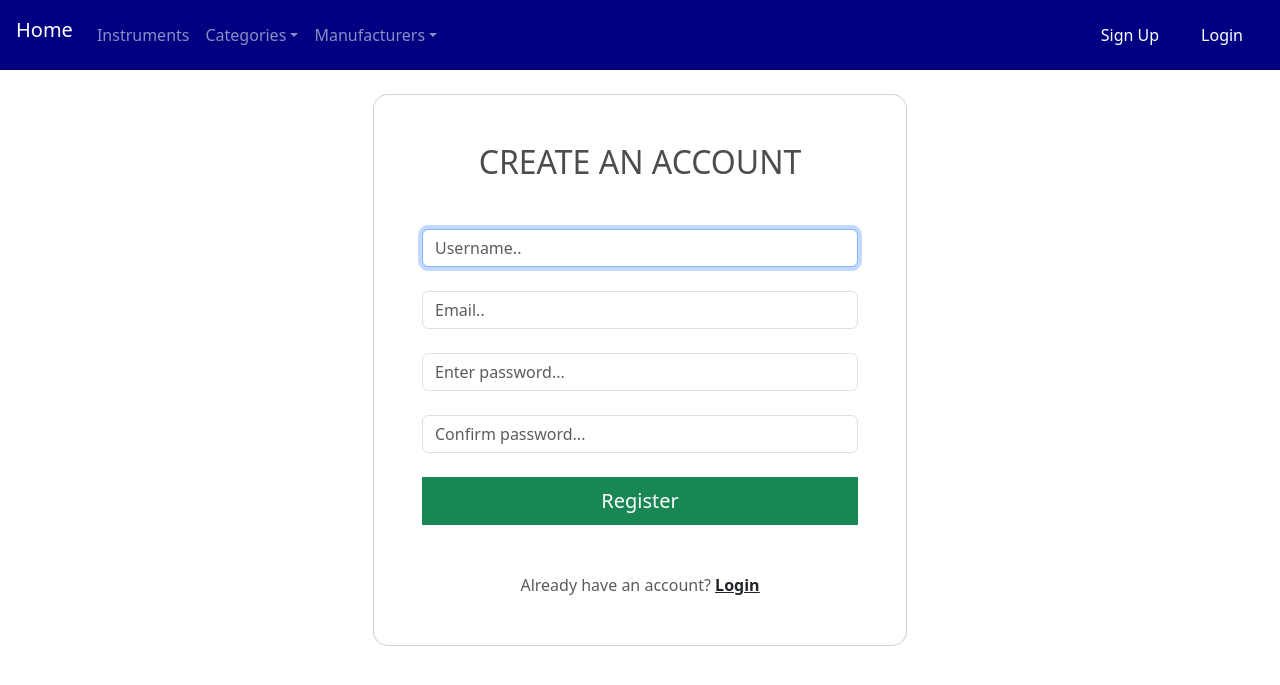
After one commit to Hesbadami/my-saina, a Django app: page /register/ in a window 1280 px wide. The commit adds this page. Shown: the top 685 px of the page. Run offline with Django 4.2, Linux system fonts and the light colour scheme.

Commit message:
Register and Login

```diff
--- a/ecommerce/urls.py
+++ b/ecommerce/urls.py
@@ -22,6 +22,9 @@ from django.conf.urls.static import static
 
 urlpatterns = [
     path('admin/', admin.site.urls),
+    path('register/', views.registerPage, name='register'),
+    path('login/', views.loginPage, name='login'),
+    path('logout/', views.logoutUser, name='logout'),
     path('categories/', views.categories, name='categories'),
     path('manufacturers/', views.manufacturers, name='manufacturers'),
     path('', views.instruments, name='instruments'),
--- /dev/null
+++ b/store/forms.py
@@ -0,0 +1,10 @@
+from django.contrib.auth.forms import UserCreationForm
+from django import forms
+from django.contrib.auth.models import User
+from .models import Customer
+
+
+class CreateUserForm(UserCreationForm):
+    class Meta:
+        model = User
+        fields = ['username', 'email', 'password1', 'password2']
--- a/store/templates/base.html
+++ b/store/templates/base.html
@@ -14,6 +14,10 @@
             crossorigin="anonymous"></script>
 
     <link rel="stylesheet" type="text/css" href="{% static 'css/main.css' %}">
+
+    <script type="text/javascript">var user='{{request.user}}'</script>
+
+    <script type="text/javascript" src="{% static 'js/main.js' %}"></script>
 </head>
 <body>
 <nav class="navbar navbar-expand-lg navbar-dark bg-dark">
@@ -30,19 +34,47 @@
                 <a class="nav-link" href="{% url 'instruments' %}">Instruments</a>
             </li>
             <li class="nav-item">
-                <a class="nav-link" href="#">Categories</a>
+                <div class="dropdown show">
+                    <a class="nav-link dropdown-toggle" id="dropdownMenuLink" data-toggle="dropdown"
+                       aria-haspopup="true" aria-expanded="false">Categories</a>
+
+                    <div class="dropdown-menu" aria-labelledby="dropdownMenuLink">
+                        {% for category in categories %}
+                        <a class="dropdown-item" href="{% url 'instruments' %}" style="color: black">{{category.category_name}}</a>
+                        {% endfor %}
+                    </div>
+                </div>
             </li>
             <li class="nav-item">
-                <a class="nav-link" href="#">Manufacturers</a>
+                <div class="dropdown show">
+                    <a class="nav-link dropdown-toggle" id="dropdownMenuLink2" data-toggle="dropdown"
+                       aria-haspopup="true" aria-expanded="false">Manufacturers</a>
+
+                    <div class="dropdown-menu" aria-labelledby="dropdownMenuLink">
+                        {% for manufacturer in manufacturers %}
+                        <a class="dropdown-item" href="{% url 'instruments' %}" style="color: black">{{manufacturer.manufacturer_name}}</a>
+                        {% endfor %}
+                    </div>
+                </div>
             </li>
         </ul>
         <form class="form-inline my-2 my-lg-0 d-flex">
-           <a href="#"class="btn btn-warning">Login</a>
+            {% if user.is_authenticated %}
+                <div style="color: white" class="mt-3">Hello {{user.username}}!</div>
+                <div class="mt-2"><a style="color: white" class="btn" href="{% url 'logout' %}">Logout</a></div>
+                <a href="{% url 'shoppingCart' %}" class="mt-3 ml-2 mb-2">
+                    <img id="cart-icon" src="{% static 'images/cart.png' %}">
+                </a>
+                <p id="cart-total">{{cartItems}}</p>
+            {% else %}
+                <div class="m-2">
+                    <a class="btn" href="{% url 'register' %}" style="color: white">Sign Up</a>
+                </div>
+                <div class="m-2">
+                    <a class="btn" href="{% url 'login' %}" style="color: white">Login</a>
+                </div>
 
-	     	<a href="{% url 'shoppingCart' %}">
-	    		<img  id="cart-icon" src="{% static 'images/cart.png' %}">
-	    	</a>
-	    	<p id="cart-total">0</p>
+            {% endif %}
         </form>
     </div>
 </nav>
--- a/store/templates/checkout.html
+++ b/store/templates/checkout.html
@@ -29,9 +29,6 @@
                     </div>
                     <div class="form-field">
                         <input class="form-control" type="text" name="zipcode" placeholder="Zip code..">
-                    </div>
-                    <div class="form-field">
-                        <input class="form-control" type="text" name="country" placeholder="Zip code..">
                     </div>
                 </div>
 
--- a/store/templates/instruments.html
+++ b/store/templates/instruments.html
@@ -12,7 +12,7 @@
             <p class="card-text">Some quick explanation of the problem...</p>
             <button class="btn btn-outline-secondary add-btn">Add to Cart</button>
             <a class="btn btn-outline-success" href="#">View</a>
-            <h4 style="display: inline-block; float: right"><strong>{{instrument.instrument_price}}</strong></h4>
+            <h4 style="display: inline-block; float: right"><strong>${{instrument.instrument_price}}</strong></h4>
         </div>
     </div>
     {% endfor %}
--- /dev/null
+++ b/store/templates/register.html
@@ -0,0 +1,59 @@
+{% extends 'base.html' %}
+{% load static %}
+{% block content %}
+<section>
+  <div class="mask d-flex align-items-center h-100 gradient-custom-3">
+    <div class="container h-100">
+      <div class="row d-flex justify-content-center align-items-center h-100">
+        <div class="col-12 col-md-9 col-lg-7 col-xl-6">
+          <div class="card" style="border-radius: 15px;">
+            <div class="card-body p-5">
+              <h2 class="text-uppercase text-center mb-5">Create an account</h2>
+
+              <form method="POST" action="">
+                    {% csrf_token %}
+                <div class="form-outline mb-4 d-flex flex-column">
+                    {{form.username}}
+                </div>
+                <div class="form-outline mb-4 d-flex flex-column">
+                    {{form.email}}
+                </div>
+
+                <div class="form-outline mb-4 d-flex flex-column">
+                    {{form.password1}}
+                </div>
+
+                <div class="form-outline mb-4 d-flex flex-column">
+                    {{form.password2}}
+                </div>
+
+                <div class="d-flex justify-content-center">
+                  <input type="submit"
+                    class="btn btn-success btn-lg" value="Register">
+                </div>
+                  {{form.errors}}
+                <p class="text-center text-muted mt-5 mb-0">Already have an account? <a href="{% url 'login' %}"
+                    class="fw-bold text-body"><u>Login</u></a></p>
+
+              </form>
+            </div>
+          </div>
+        </div>
+      </div>
+    </div>
+  </div>
+</section>
+	<script>
+
+		var form_fields = document.getElementsByTagName('input')
+		form_fields[1].placeholder='Username..';
+		form_fields[2].placeholder='Email..';
+		form_fields[3].placeholder='Enter password...';
+		form_fields[4].placeholder='Confirm password...';
+
+
+		for (var field in form_fields){
+			form_fields[field].className += ' form-control'
+		}
+	</script>
+{% endblock content %}
--- a/store/views.py
+++ b/store/views.py
@@ -1,8 +1,51 @@
-from django.shortcuts import render
+from django.shortcuts import render, redirect
 from .models import *
+from django.contrib.auth.forms import UserCreationForm
+from .forms import CreateUserForm
+from django.contrib import messages
+from django.contrib.auth import authenticate, login, logout
 
 
 # Create your views here.
+
+def registerPage(request):
+    form = CreateUserForm()
+
+    if request.method == 'POST':
+        form = CreateUserForm(request.POST)
+        if form.is_valid():
+            userform = form.save()
+            user = form.cleaned_data.get('username')
+            Customer.objects.create(user=userform, name=user, email=userform.email)
+            messages.success(request, 'Account was created for ' + user)
+            return redirect('login')
+
+    context = {'form': form}
+    return render(request, 'register.html', context)
+
+
+def loginPage(request):
+    if request.method == 'POST':
+        username = request.POST.get('username')
+        password = request.POST.get('password')
+
+        user = authenticate(request, username=username, password=password)
+
+        if user is not None:
+            login(request, user)
+            return redirect('instruments')
+        else:
+            messages.info(request, 'Username or password is incorrect')
+
+    context = {}
+    return render(request, 'login.html', context)
+
+
+def logoutUser(request):
+    logout(request)
+    return redirect('login')
+
+
 def categories(request):
     categories = Category.objects.all()
     context = {'categories': categories}
@@ -11,13 +54,21 @@ def categories(request):
 
 def manufacturers(request):
     manufacturers = Manufacturer.objects.all()
-    context = {'manufacturers' : manufacturers}
+    context = {'manufacturers': manufacturers}
     return render(request, 'manufacturers.html', context)
 
 
 def instruments(request):
     instruments = MusicalInstrument.objects.all()
-    context = {'instruments' : instruments}
+    if request.user.is_authenticated:
+        customer = request.user.customer
+        order, created = Order.objects.get_or_create(customer=customer, complete=False)
+        cart_items = order.get_cart_items
+    else:
+        order = {'get_cart_total': 0, 'get_cart_items': 0}
+        cart_items = order['get_cart_items']
+
+    context = {'instruments': instruments, 'cartItems': cart_items}
     return render(request, 'instruments.html', context)
 
 
@@ -26,11 +77,13 @@ def shoppingCart(request):
         customer = request.user.customer
         order, created = Order.objects.get_or_create(customer=customer, complete=False)
         items = order.orderitem_set.all()
+        cart_items = order.get_cart_items
     else:
         items = []
-        order = {'get_cart_total' : 0, 'get_cart_items' : 0}
+        order = {'get_cart_total': 0, 'get_cart_items': 0}
+        cart_items = order['get_cart_items']
 
-    context = {'items' : items, 'order' : order}
+    context = {'items': items, 'order': order, 'cartItems': cart_items}
     return render(request, 'shoppingCart.html', context)
 
 
@@ -39,9 +92,11 @@ def checkout(request):
         customer = request.user.customer
         order, created = Order.objects.get_or_create(customer=customer, complete=False)
         items = order.orderitem_set.all()
+        cart_items = order.get_cart_items
     else:
         items = []
-        order = {'get_cart_total' : 0, 'get_cart_items' : 0}
+        order = {'get_cart_total': 0, 'get_cart_items': 0}
+        cart_items = order['get_cart_items']
 
-    context = {'items': items, 'order': order}
+    context = {'items': items, 'order': order, 'cartItems': cart_items}
     return render(request, 'checkout.html', context)
```
Also changed, not shown: store/models.py (+9 -4 lines), store/signals.py (added, +18 -0 lines), store/templates/login.html (added, +54 -0 lines), store/static/js/main.js (added).
